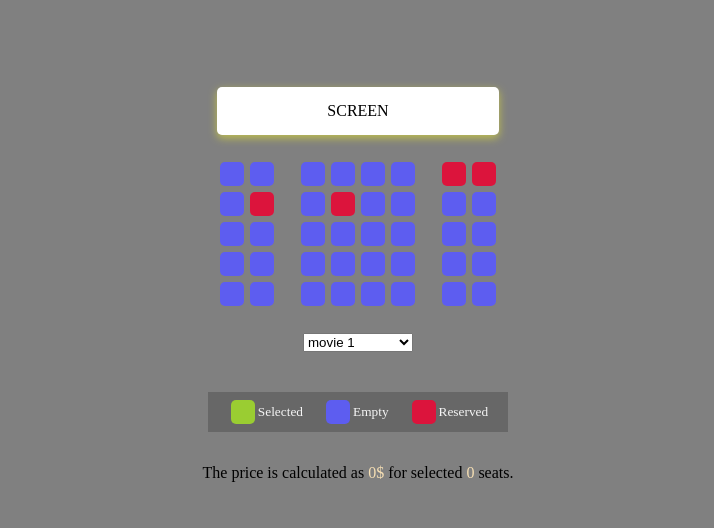
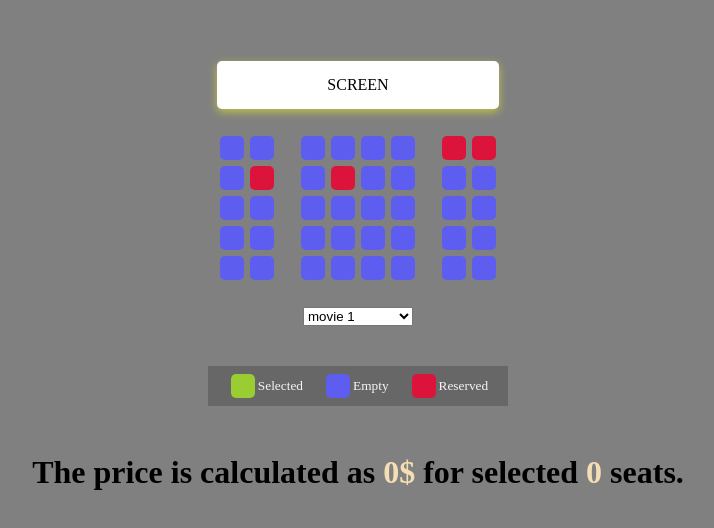
Before and after one commit to yasinsutoglu/Cinema-Seat-Reservation-App, a plain HTML site: page index.html in a window 1280 px wide. Shown: the part 120-648 px from the top of the page, without its empty margins (282-996 px from the left). Drawn offline with Linux system fonts and the light colour scheme.

Commit message:
changes done

```diff
--- a/style.css
+++ b/style.css
@@ -71,6 +71,11 @@ body{
     margin: 0 10px;
 }
 
+p.text{
+    font-size: 2rem;
+    font-weight: bold;
+}
+
 p.text span{
     color:wheat;
 }
```
